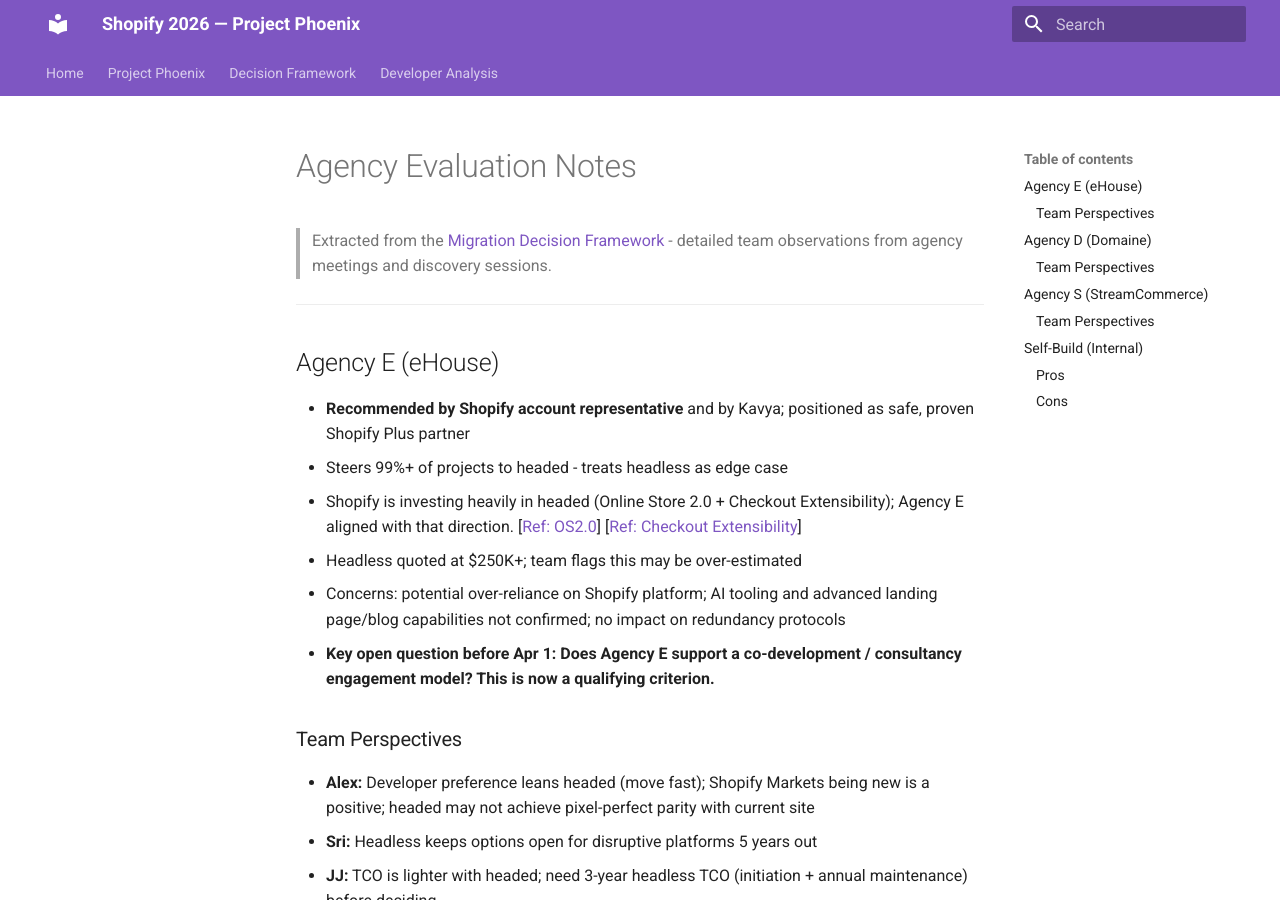
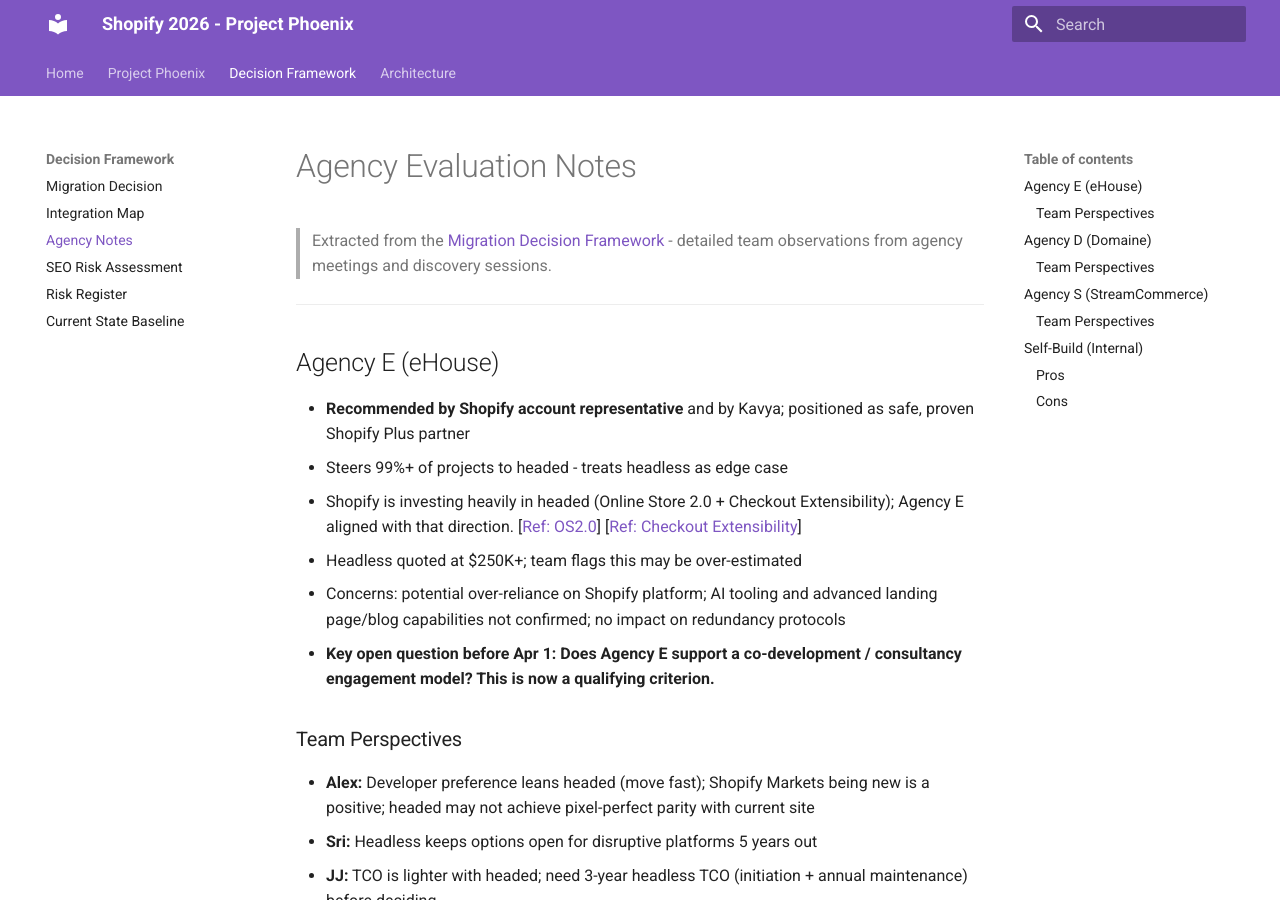
Before and after one commit to charanbobby/Shopify2026, an MkDocs documentation site: the page built from docs/agency-notes.md, in a window 1280 px wide and 900 px high. Built offline with MkDocs 1.6.1 and Material for MkDocs 9.7.7, drawn with Linux system fonts in a browser that asks for light colours; comment, search, counter and statistics services are not loaded.

Commit message:
Add supporting documents to nav; fix emdash in site name
Co-Authored-By: Claude Opus 4.6 <noreply@anthropic.com>

```diff
--- a/mkdocs.yml
+++ b/mkdocs.yml
@@ -1,4 +1,4 @@
-site_name: Shopify 2026 — Project Phoenix
+site_name: Shopify 2026 - Project Phoenix
 docs_dir: docs
 site_url: https://charanbobby.github.io/Shopify2026/
 use_directory_urls: false
@@ -33,6 +33,12 @@ nav:
 
   - Decision Framework:
       - Migration Decision: decision-framework.md
+      - Integration Map: integration-map.md
+      - Agency Notes: agency-notes.md
+      - SEO Risk Assessment: seo-risk-assessment.md
+      - Risk Register: risk-register.md
+      - Current State Baseline: current-state-baseline.md
 
-  - Developer Analysis:
-      - Headless Migration: developer-analysis.md
+  - Architecture:
+      - Current S&S Architecture: current-sns-architecture.md
+      - Developer Analysis: developer-analysis.md
```
